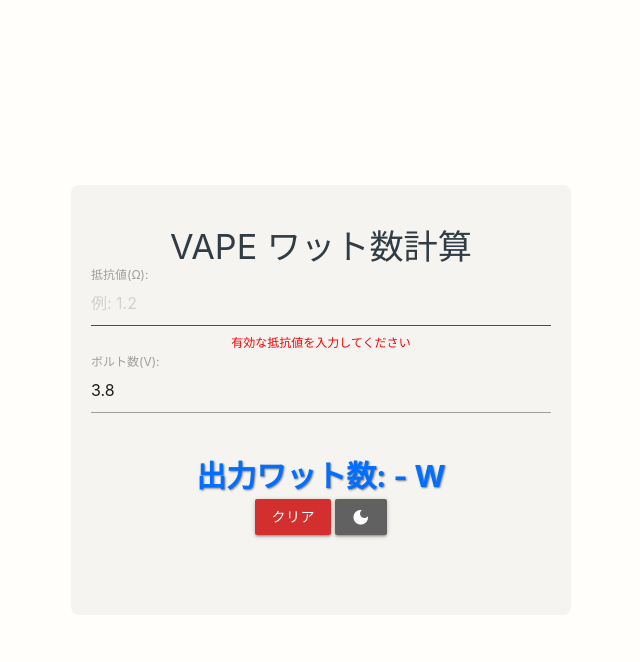
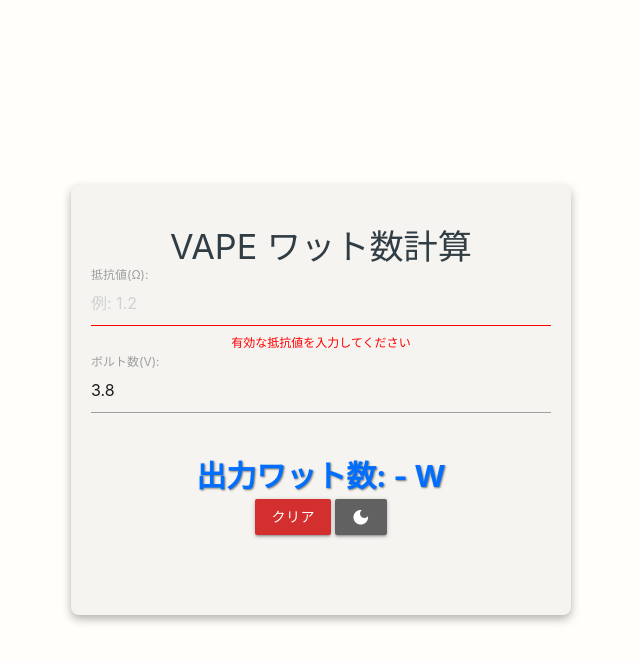
Before and after one commit to saica1101/calc-vape-wattage, a plain HTML site: page index.html in a window 1280 px wide. Both pictures are taken after a click on the button "light_mode". Shown: the whole page, without its empty margins (319-959 px from the left). Drawn offline with nearby package versions, Linux system fonts and the light colour scheme.

Commit message:
ライトテーマ適用時のcontainer要素の可読性向上

```diff
--- a/css/index.css
+++ b/css/index.css
@@ -39,6 +39,13 @@ body {
     border-radius: 8px;
     box-shadow: 0 4px 10px rgba(255, 255, 255, 0.1);
     text-align: center;
+}
+
+.light-theme .container {
+    background-color: var(--bg-200);
+    border-radius: 8px;
+    box-shadow: 0 4px 10px rgba(0, 0, 0, 0.3);
+    color: var(--text-200);
 }
 
 .input-field input {
```
